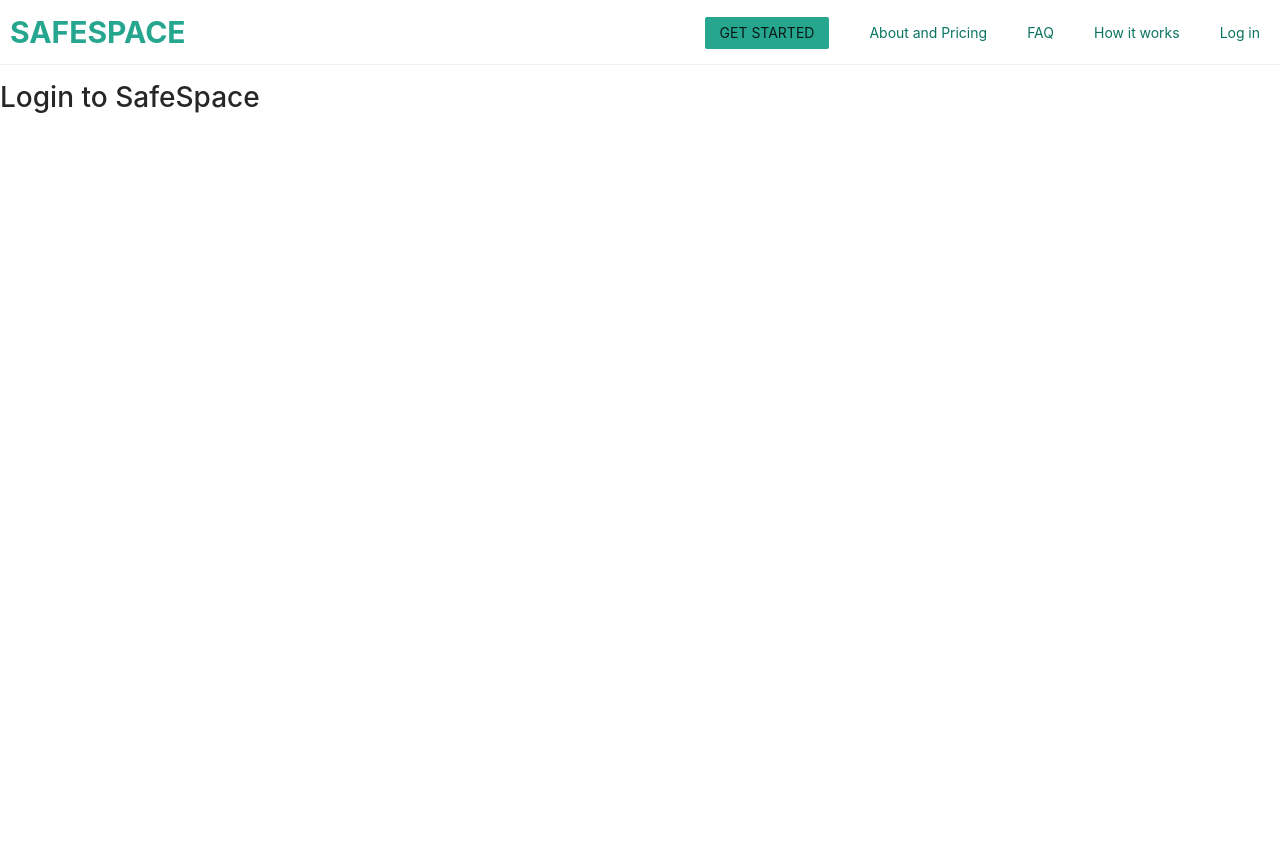
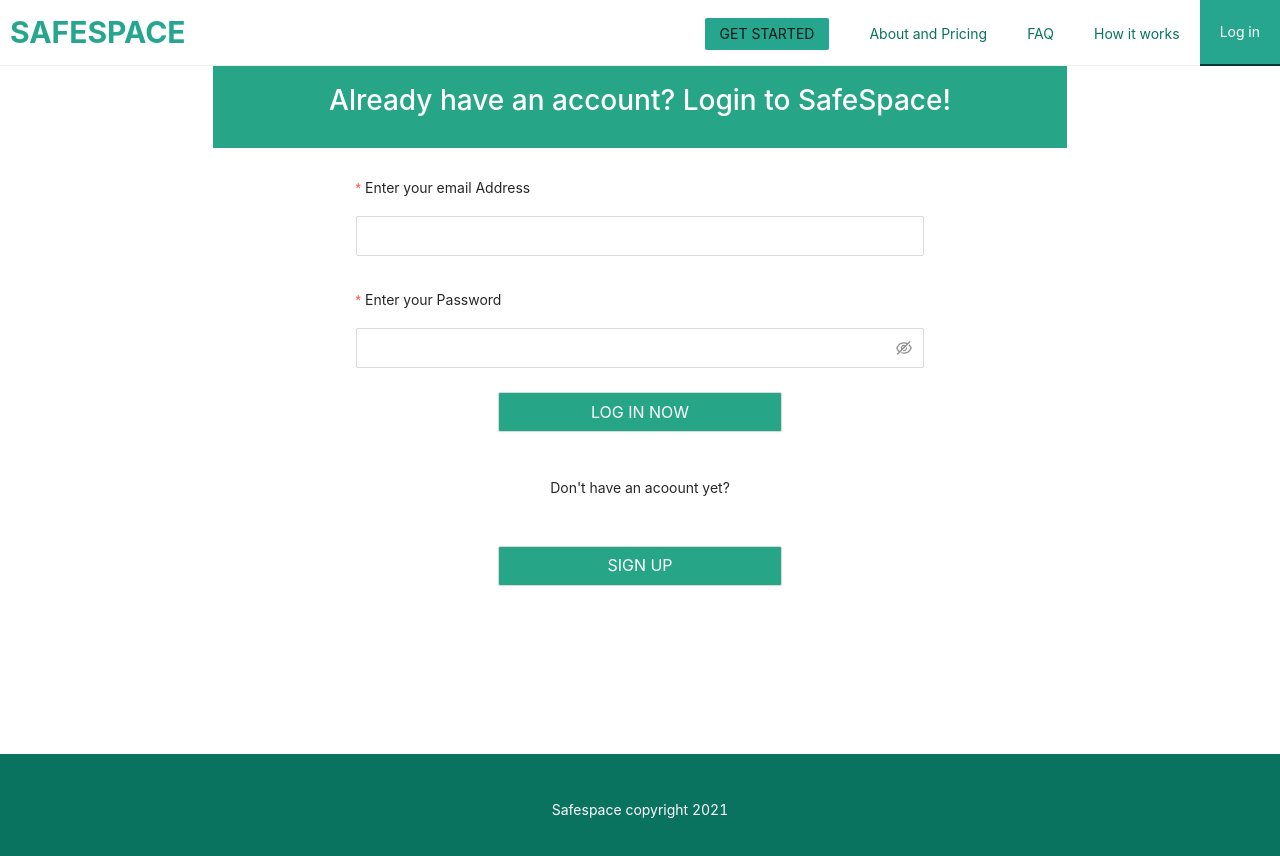
Before and after one commit to lyndachiwetelu/safespace-frontend, a React (Create React App) app: page /login in a window 1280 px wide. Shown: the top 856 px of the page. Before the commit the page ends 800 px from the top, so only its background shows below. Built offline with nearby package versions, Linux system fonts and the light colour scheme.

Commit message:
Login Page UI

```diff
--- a/src/App.tsx
+++ b/src/App.tsx
@@ -1,13 +1,12 @@
 import './App.css';
 import Home from './pages/Home/Home';
-import { useState } from "react";
+import { useEffect, useState } from "react";
 import {
-  BrowserRouter as Router,
   Switch,
   Route,
-  Link
+  Link,
+  useLocation
 } from "react-router-dom";
-
 import { Menu, Button, Layout } from 'antd';
 import AboutAndPricing from './pages/AboutAndPricing/AboutAndPricing';
 import Faq from './pages/Faq/Faq';
@@ -20,7 +19,13 @@ import TherapistList from './pages/TherapistList/TherapistList';
 const { Header } = Layout
 
 const App = () => {
+
+  const location = useLocation()
   const [current, setCurrent] = useState('');
+
+  useEffect(() => {
+    setCurrent(location.pathname.slice(1))
+  }, [location.pathname])
 
   const handleClick = (e: any) => {
       setCurrent(e.key);
@@ -30,20 +35,19 @@ const App = () => {
   return (
      <>
       <Header className="AppHeader">
-      <Router>
         <div className="AppLogo"><Link to="/">SAFESPACE</Link></div>
 
             <Menu theme="light" onClick={handleClick} selectedKeys={[current]} mode="horizontal" className='AppHeader__Menu'>
-            <Menu.Item key="get" className='MenuItem'>
+            <Menu.Item key="get-started" className='MenuItem'>
                   <Button className="AppHeader__Menu__Button"><Link to="/get-started">GET STARTED</Link></Button>
               </Menu.Item>
-              <Menu.Item key="mail" className='MenuItem'>
+              <Menu.Item key="about" className='MenuItem'>
                   <Link to="/about">About and Pricing</Link>
               </Menu.Item>
-              <Menu.Item key="app" className='MenuItem'>
+              <Menu.Item key="faq" className='MenuItem'>
                   <Link to="/faq">FAQ</Link>
               </Menu.Item>
-              <Menu.Item key="three" className='MenuItem'>
+              <Menu.Item key="how-it-works" className='MenuItem'>
                   <Link to="/how-it-works">How it works</Link>
               </Menu.Item>
               <Menu.Item key="login" className='MenuItem'>
@@ -76,7 +80,6 @@ const App = () => {
               <Home />
             </Route>
           </Switch>
-          </Router>
           </Header>
     </>)
 }
--- a/src/index.tsx
+++ b/src/index.tsx
@@ -3,9 +3,12 @@ import ReactDOM from 'react-dom';
 import './index.css';
 import App from './App';
 import reportWebVitals from './reportWebVitals';
+import { BrowserRouter as Router } from "react-router-dom";
 
 ReactDOM.render(
-    <App />,
+  <Router>
+      <App />
+  </Router>,
   document.getElementById('root')
 );
 
--- /dev/null
+++ b/src/pages/Login/Login.css
@@ -0,0 +1,43 @@
+.Login__Col__Header {
+    background: #27a687;
+    height: auto;
+    line-height: 2em;
+    padding: 20px;
+    text-align: center;
+}
+
+.Login .Login__Col__Header h1 {
+    color: white;
+}
+
+.Login .Login__Col__Form {
+    padding-top: 20px;
+    text-align: center;
+}
+
+.Login__Col__Form__Button {
+    text-align: center;
+}
+
+.Login__Col__Form__Button button {
+   width: 50%;
+   background: #27a687;
+   color: white;
+}
+
+
+.Login__Col__Form__Button--Signup {
+    width: 50%;
+    background: #27a687;
+    color: white;
+}
+
+.Login__Col__Form__Button button:hover, .Login__Col__Form__Button button:focus {
+    background: #0A7360;
+    color: white;
+}
+
+.Login .Login__Col__Form__Button--Signup:hover, .Login .Login__Col__Form__Button--Signup:focus {
+    background: #0A7360;
+    color: white;
+}
--- a/src/pages/Login/Login.tsx
+++ b/src/pages/Login/Login.tsx
@@ -1,5 +1,81 @@
+import { Col, Row } from "antd"
+import FullLayout from "../../components/Layout/FullLayout"
+import "./Login.css"
+import { Form, Input, Button, Layout } from 'antd';
+import { useHistory } from "react-router-dom";
+
 const Login = () => {
-    return (<h1>Login to SafeSpace</h1>)
+    const { Header } = Layout
+
+    const history = useHistory()
+
+    const onFinish = (values: any) => {
+        console.log('Success:', values);
+        history.push('/therapists')
+      };
+
+      const onFinishFailed = (errorInfo: any) => {
+        console.log('Failed:', errorInfo);
+      };
+
+    return (
+        <FullLayout>
+            <Row className="Login">
+                <Col lg={4} xs={2}></Col>
+                <Col lg={16} xs={20}>
+                    <Header className="Login__Col__Header">
+                    <h1>Already have an account? Login to SafeSpace!</h1>
+                    </Header>
+                    <Row>
+                    <Col lg={4}></Col>
+                        <Col lg={16} xs={24} className="Login__Col__Form">
+                          <Form
+                            name="basic"
+                            size="large"
+                            labelCol={{ span: 24 }}
+                            wrapperCol={{ span: 24 }}
+                            onFinish={onFinish}
+                            onFinishFailed={onFinishFailed}
+                            layout="vertical"
+                            >
+
+                            <Form.Item
+                                label="Enter your email Address"
+                                name="email"
+                                rules={[{ required: true, type: 'email', message: 'Please enter a valid email address.' }]}
+                            >
+                                <Input />
+                            </Form.Item>
+
+                            <Form.Item
+                                label="Enter your Password"
+                                name="password"
+                                rules={[{ required: true, message: 'Please input your password' }]}
+                            >
+                                <Input.Password />
+                            </Form.Item>
+
+
+                            <Form.Item wrapperCol={{ span: 24 }} className="Login__Col__Form__Button">
+                            <Button type="default" htmlType="submit">
+                                LOG IN NOW
+                                </Button>
+                            </Form.Item>
+                            </Form>
+
+                            <p>Don't have an acoount yet?</p>
+                            <Button className="Login__Col__Form__Button--Signup" size="large" onClick={() => history.push('/get-started')}>
+                                SIGN UP
+                            </Button>
+                        </Col>
+                        <Col lg={4}></Col>
+                    </Row>
+                </Col>
+                <Col></Col>
+            </Row>
+
+        </FullLayout>
+    )
 }
 
 export default Login
--- a/src/pages/Questionnaire/Questionnaire.tsx
+++ b/src/pages/Questionnaire/Questionnaire.tsx
@@ -43,7 +43,7 @@ const Questionnaire = () => {
                    <Col lg={4} xs={4}>
 
                    </Col>
-                   <Col lg={16} xs={16} className="Questionnaire__Col__Row__Col__Form">
+                   <Col lg={16} xs={24} className="Questionnaire__Col__Row__Col__Form">
                    <Form
                         labelCol={{ span: 20 }}
                         wrapperCol={{ span: 24 }}
--- a/src/pages/Signup/Signup.tsx
+++ b/src/pages/Signup/Signup.tsx
@@ -27,14 +27,13 @@ const Signup = () => {
                     <h1>You’re almost there! Please enter your details now to signup and view recommended therapists</h1>
                     </Header>
                     <Row>
-                    <Col lg={4} xs={2}></Col>
-                        <Col lg={16} xs={16} className="Signup__Col__Form">
+                    <Col lg={4}></Col>
+                        <Col lg={16} xs={24} className="Signup__Col__Form">
                           <Form
                             name="basic"
                             size="large"
                             labelCol={{ span: 24 }}
                             wrapperCol={{ span: 24 }}
-                            initialValues={{ remember: true }}
                             onFinish={onFinish}
                             onFinishFailed={onFinishFailed}
                             layout="vertical"
@@ -96,7 +95,7 @@ const Signup = () => {
                                 LOG IN
                             </Button>
                         </Col>
-                        <Col lg={4} xs={4}></Col>
+                        <Col lg={4}></Col>
                     </Row>
                 </Col>
                 <Col></Col>
```
